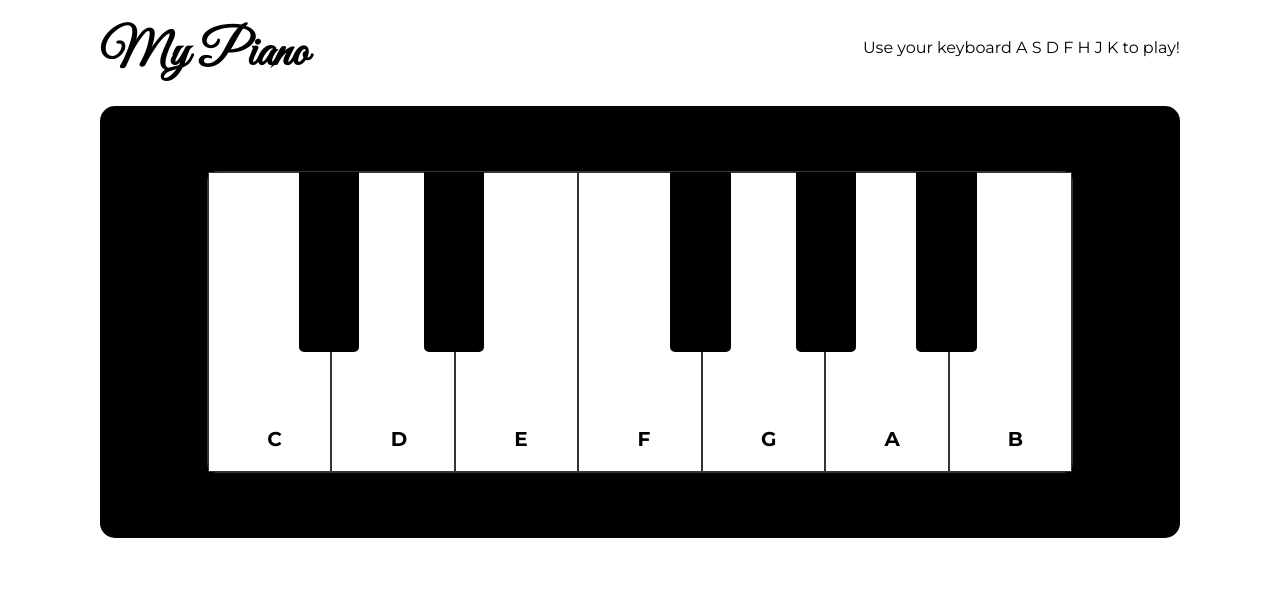
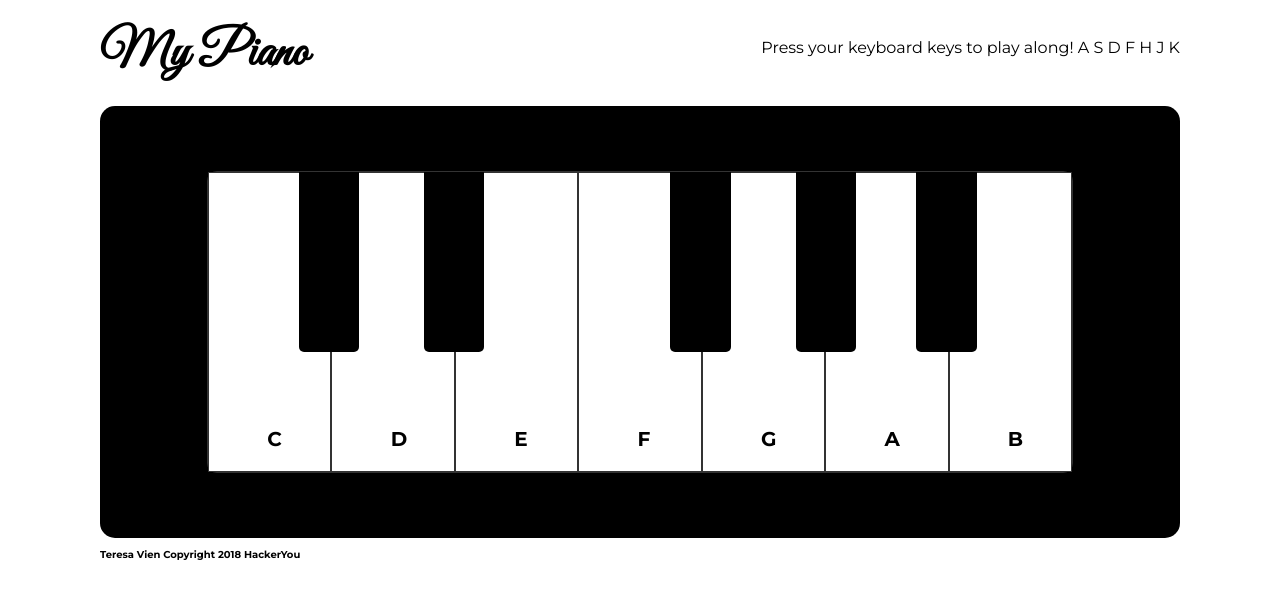
Before and after one commit to teevien/teresa_vien_project3, a plain HTML site: page index.html in a window 1280 px wide. Drawn offline with Linux system fonts and the light colour scheme.

Commit message:
final commit

```diff
--- a/index.html
+++ b/index.html
@@ -14,7 +14,10 @@
     <div class ="header">
         <h1>My Piano</h1>
         <p id="text"></p>
-        <p>Use your keyboard A S D F H J K to play!</p>
+        <p>Press your keyboard keys to play along!
+            A S D F H J K
+        </p>
+
     </div>
 
 
@@ -69,6 +72,10 @@
                 </div>
             </div>
         </div>
+
+        <div class="footer">
+            <p>Teresa Vien Copyright 2018 HackerYou</p>
+        </div>
     </div>
 
     <audio data-key="65" src="audio/c-note.wav"></audio>
--- a/styles/partials/_global.scss
+++ b/styles/partials/_global.scss
@@ -31,3 +31,11 @@ $titleFont: 'Great Vibes', cursive;
                 font-size: 1.6rem;
                 }
         }
+
+        .footer {
+            padding:0;
+            margin:0;
+            font-family:$baseFont;
+            font-weight:bold;
+
+        }
```
Also changed, not shown: styles/style.css.
